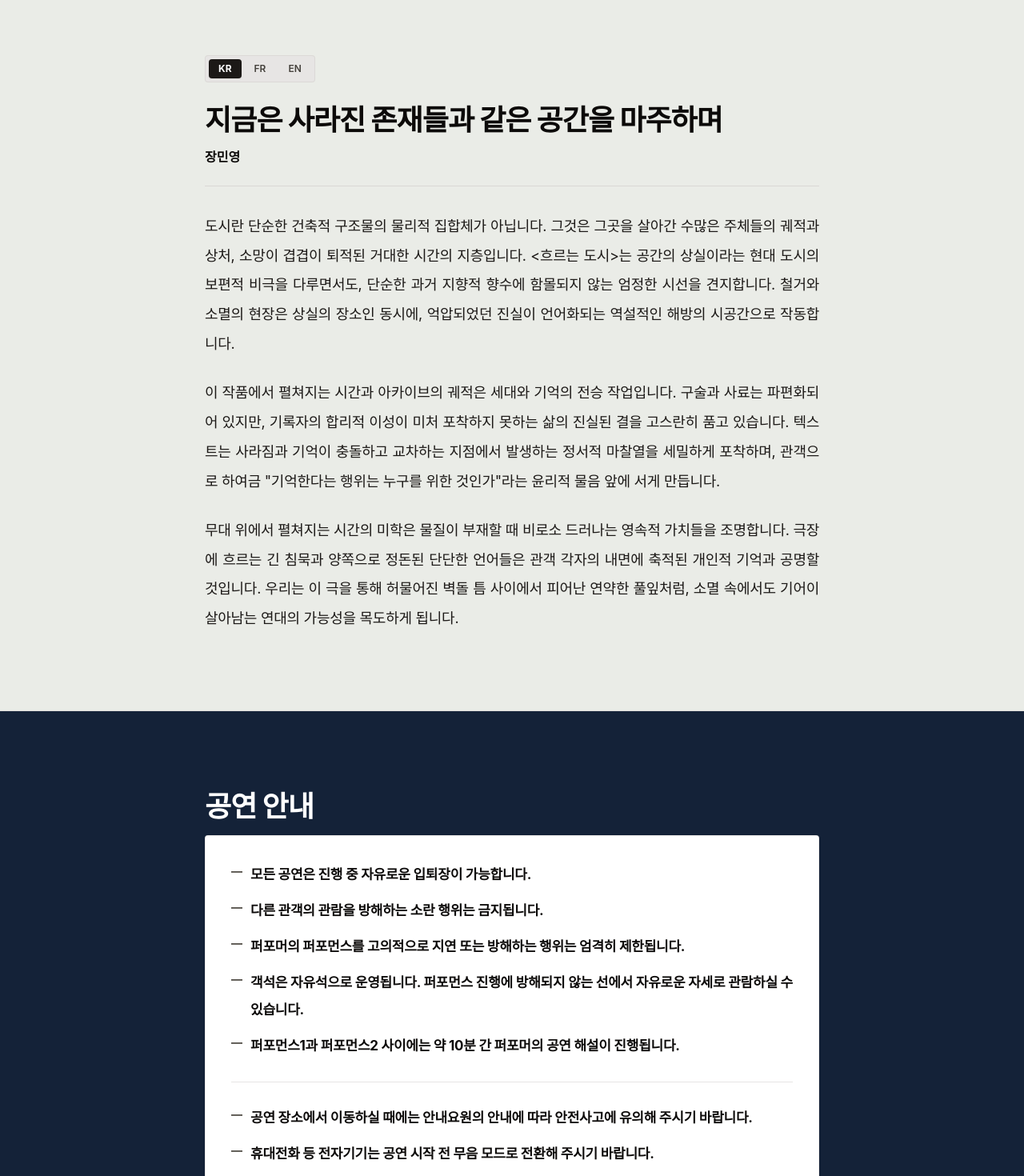
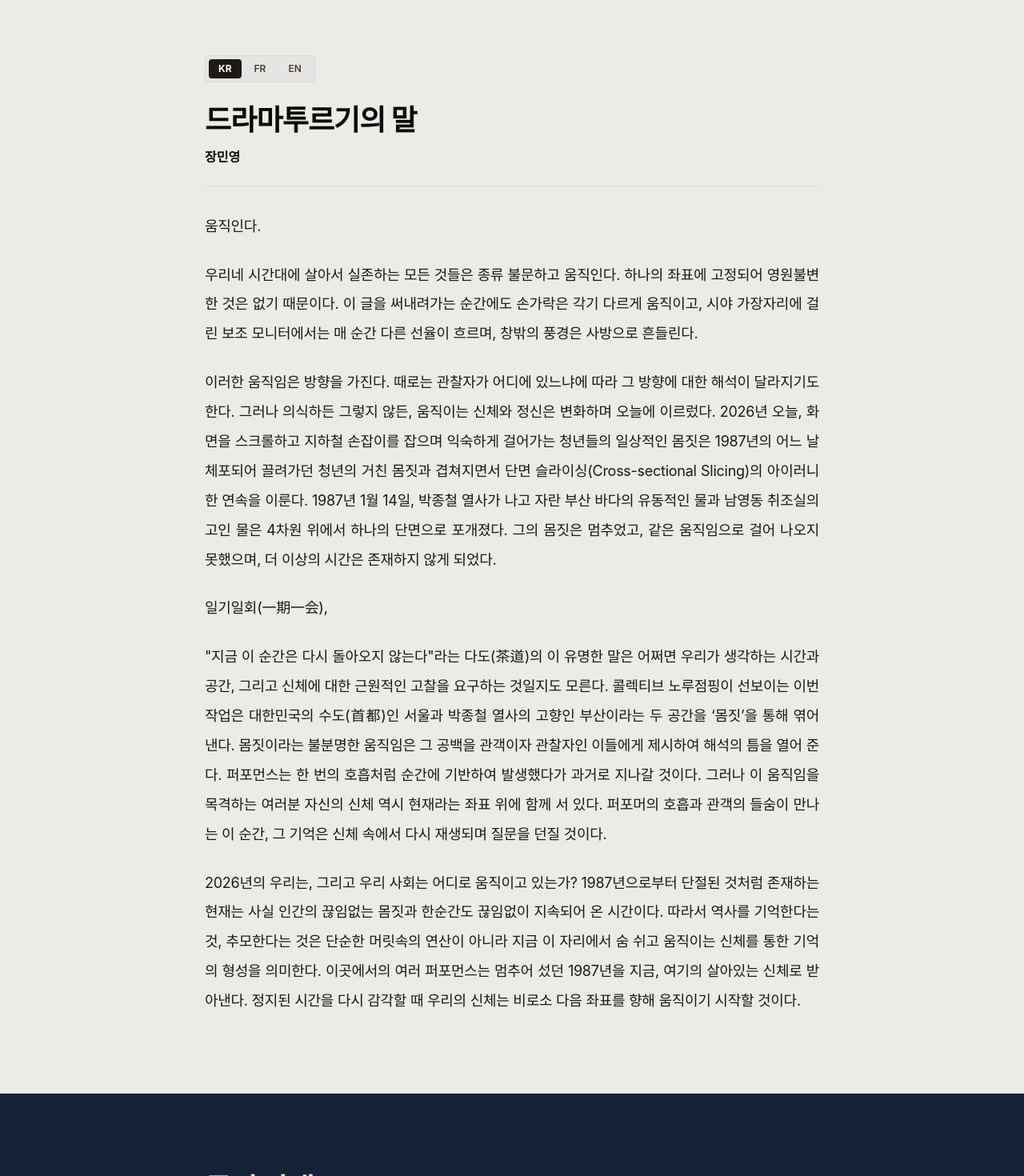
Before and after one commit to laurent721/lesvillescoulantes, a React (Vite) app: page / in a window 1280 px wide. Shown: the part 4039-5509 px from the top of the page at 80% size. Built offline with nearby package versions, Linux system fonts and the light colour scheme; a web font is replaced by a local one.

Commit message:
docs: update dramaturg note text
Replace the existing dramaturg note with updated content that reflects the performance's themes of movement and memory.

```diff
--- a/src/data/defaultContent.ts
+++ b/src/data/defaultContent.ts
@@ -92,12 +92,15 @@ export const defaultProgramContent: ProgramBookContent = {
   dramaturgNote: {
     authorTitle: '',
     authorName: '장민영',
-    heading: '지금은 사라진 존재들과 같은 공간을 마주하며',
+    heading: '드라마투르기의 말',
     subheading: '',
     paragraphs: [
-      '도시란 단순한 건축적 구조물의 물리적 집합체가 아닙니다. 그것은 그곳을 살아간 수많은 주체들의 궤적과 상처, 소망이 겹겹이 퇴적된 거대한 시간의 지층입니다. <흐르는 도시>는 공간의 상실이라는 현대 도시의 보편적 비극을 다루면서도, 단순한 과거 지향적 향수에 함몰되지 않는 엄정한 시선을 견지합니다. 철거와 소멸의 현장은 상실의 장소인 동시에, 억압되었던 진실이 언어화되는 역설적인 해방의 시공간으로 작동합니다.',
-      '이 작품에서 펼쳐지는 시간과 아카이브의 궤적은 세대와 기억의 전승 작업입니다. 구술과 사료는 파편화되어 있지만, 기록자의 합리적 이성이 미처 포착하지 못하는 삶의 진실된 결을 고스란히 품고 있습니다. 텍스트는 사라짐과 기억이 충돌하고 교차하는 지점에서 발생하는 정서적 마찰열을 세밀하게 포착하며, 관객으로 하여금 "기억한다는 행위는 누구를 위한 것인가"라는 윤리적 물음 앞에 서게 만듭니다.',
-      '무대 위에서 펼쳐지는 시간의 미학은 물질이 부재할 때 비로소 드러나는 영속적 가치들을 조명합니다. 극장에 흐르는 긴 침묵과 양쪽으로 정돈된 단단한 언어들은 관객 각자의 내면에 축적된 개인적 기억과 공명할 것입니다. 우리는 이 극을 통해 허물어진 벽돌 틈 사이에서 피어난 연약한 풀잎처럼, 소멸 속에서도 기어이 살아남는 연대의 가능성을 목도하게 됩니다.'
+      '움직인다.',
+      '우리네 시간대에 살아서 실존하는 모든 것들은 종류 불문하고 움직인다. 하나의 좌표에 고정되어 영원불변한 것은 없기 때문이다. 이 글을 써내려가는 순간에도 손가락은 각기 다르게 움직이고, 시야 가장자리에 걸린 보조 모니터에서는 매 순간 다른 선율이 흐르며, 창밖의 풍경은 사방으로 흔들린다.',
+      '이러한 움직임은 방향을 가진다. 때로는 관찰자가 어디에 있느냐에 따라 그 방향에 대한 해석이 달라지기도 한다. 그러나 의식하든 그렇지 않든, 움직이는 신체와 정신은 변화하며 오늘에 이르렀다. 2026년 오늘, 화면을 스크롤하고 지하철 손잡이를 잡으며 익숙하게 걸어가는 청년들의 일상적인 몸짓은 1987년의 어느 날 체포되어 끌려가던 청년의 거친 몸짓과 겹쳐지면서 단면 슬라이싱(Cross-sectional Slicing)의 아이러니한 연속을 이룬다. 1987년 1월 14일, 박종철 열사가 나고 자란 부산 바다의 유동적인 물과 남영동 취조실의 고인 물은 4차원 위에서 하나의 단면으로 포개졌다. 그의 몸짓은 멈추었고, 같은 움직임으로 걸어 나오지 못했으며, 더 이상의 시간은 존재하지 않게 되었다. ',
+      '일기일회(一期一会),',
+      '"지금 이 순간은 다시 돌아오지 않는다"라는 다도(茶道)의 이 유명한 말은 어쩌면 우리가 생각하는 시간과 공간, 그리고 신체에 대한 근원적인 고찰을 요구하는 것일지도 모른다. 콜렉티브 노루점핑이 선보이는 이번 작업은 대한민국의 수도(首都)인 서울과 박종철 열사의 고향인 부산이라는 두 공간을 ‘몸짓’을 통해 엮어 낸다. 몸짓이라는 불분명한 움직임은 그 공백을 관객이자 관찰자인 이들에게 제시하여 해석의 틈을 열어 준다. 퍼포먼스는 한 번의 호흡처럼 순간에 기반하여 발생했다가 과거로 지나갈 것이다. 그러나 이 움직임을 목격하는 여러분 자신의 신체 역시 현재라는 좌표 위에 함께 서 있다. 퍼포머의 호흡과 관객의 들숨이 만나는 이 순간, 그 기억은 신체 속에서 다시 재생되며 질문을 던질 것이다.',
+      '2026년의 우리는, 그리고 우리 사회는 어디로 움직이고 있는가? 1987년으로부터 단절된 것처럼 존재하는 현재는 사실 인간의 끊임없는 몸짓과 한순간도 끊임없이 지속되어 온 시간이다. 따라서 역사를 기억한다는 것, 추모한다는 것은 단순한 머릿속의 연산이 아니라 지금 이 자리에서 숨 쉬고 움직이는 신체를 통한 기억의 형성을 의미한다. 이곳에서의 여러 퍼포먼스는 멈추어 섰던 1987년을 지금, 여기의 살아있는 신체로 받아낸다. 정지된 시간을 다시 감각할 때 우리의 신체는 비로소 다음 좌표를 향해 움직이기 시작할 것이다.'
     ],
     closing: '',
     translations: {
```
